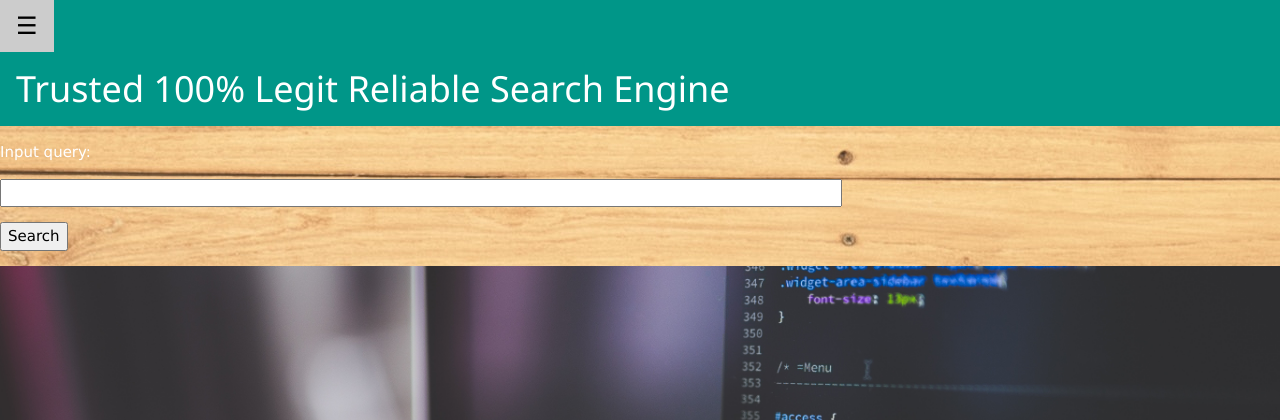
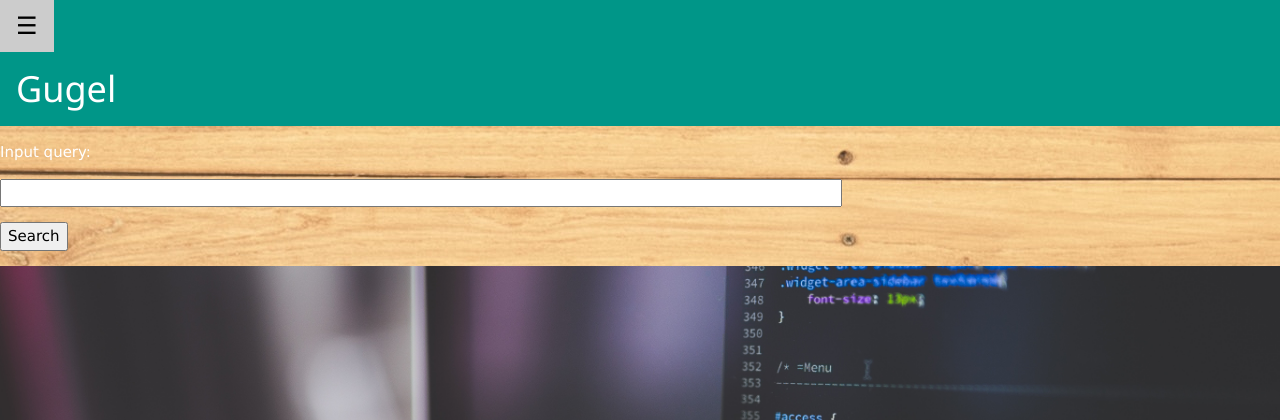
Before and after one commit to fwznbg/Algeo02-19046, a Flask app: page / in a window 1280 px wide. Shown: the top 420 px of the page. Run offline with Flask 2, Linux system fonts and the light colour scheme.

Commit message:
changed website name

```diff
--- a/templates/about.html
+++ b/templates/about.html
@@ -23,7 +23,7 @@ body  {
 <div class="w3-teal">
   <button class="w3-button w3-teal w3-xlarge" onclick="w3_open()">☰</button>
   <div class="w3-container">
-    <h1>Trusted 100% Legit Reliable Search Engine</h1>
+    <h1>Gugel</h1>
   </div>
 </div>
 
--- a/templates/file.html
+++ b/templates/file.html
@@ -17,7 +17,7 @@
 <div class="w3-teal">
   <button class="w3-button w3-teal w3-xlarge" onclick="w3_open()">☰</button>
   <div class="w3-container">
-    <h1>Trusted 100% Legit Reliable Search Engine</h1>
+    <h1>Gugel</h1>
   </div>
 </div>
 
--- a/templates/index.html
+++ b/templates/index.html
@@ -24,7 +24,7 @@ body  {
 <div class="w3-teal">
   <button class="w3-button w3-teal w3-xlarge" onclick="w3_open()">☰</button>
   <div class="w3-container">
-    <h1>Trusted 100% Legit Reliable Search Engine</h1>
+    <h1>Gugel</h1>
   </div>
 </div>
 
--- a/templates/result.html
+++ b/templates/result.html
@@ -18,7 +18,7 @@
 <div class="w3-teal">
   <button class="w3-button w3-teal w3-xlarge" onclick="w3_open()">☰</button>
   <div class="w3-container">
-    <h1>Trusted 100% Legit Reliable Search Engine</h1>
+    <h1>Gugel</h1>
   </div>
 </div>
 
```
